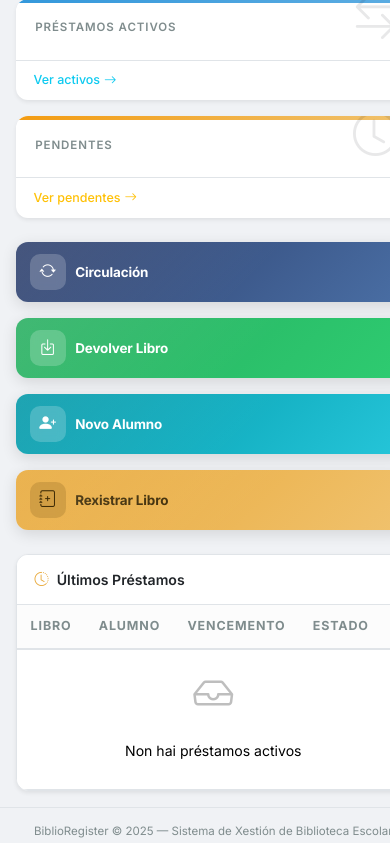
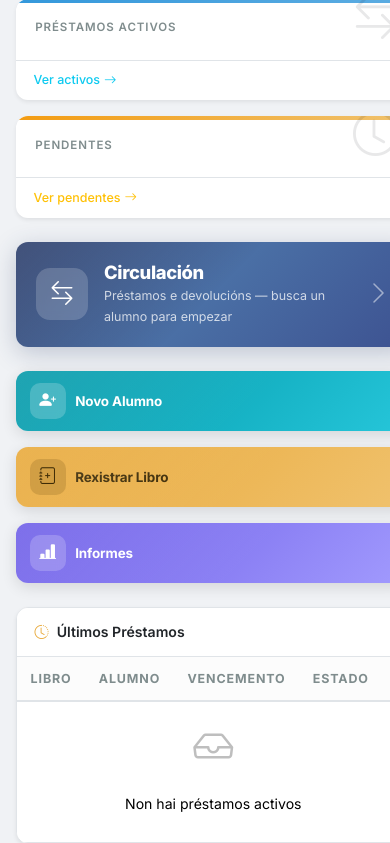
Before and after one commit to xurxoxto/biblioregister, a Python web app: template templates/dashboard.html in a window 390 px wide. Shown: the part 313-1156 px from the top of the page. Run offline with Jinja, Linux system fonts and the light colour scheme; the template is opened without the code that fills it, so the values that code supplies are empty.

Commit message:
ui: redesign dashboard - hero Circulación button, remove redundant Devolver
- Remove duplicate Devolver tile (same destination as Circulación)
- New full-width hero button for Circulación (most used action)
- 3 secondary tiles: Novo Alumno, Rexistrar Libro, Informes
- Hero has larger icon, bolder text, prominent styling
- Responsive: adapts well to mobile

```diff
--- a/static/css/style.css
+++ b/static/css/style.css
@@ -352,12 +352,79 @@ a:hover { color: var(--br-accent); }
     transform: translateX(0);
 }
 
-.action-tile-prestamo { background: linear-gradient(135deg, #2c3e6b, #4a6fa5); }
-.action-tile-devolucion { background: linear-gradient(135deg, #27ae60, #2ecc71); }
 .action-tile-alumno { background: linear-gradient(135deg, #0097a7, #26c6da); }
 .action-tile-libro { background: linear-gradient(135deg, #e8a838, #f0c26e); color: #3e2c06; }
 .action-tile-libro .action-tile-icon { background: rgba(62,44,6,0.15); }
 .action-tile-libro .action-tile-desc { opacity: 0.7; }
+.action-tile-reports { background: linear-gradient(135deg, #6c5ce7, #a29bfe); }
+
+/* ── Hero Action (Circulación) ──────────────────────────────────── */
+.action-hero {
+    display: flex; align-items: center; gap: 1.25rem;
+    padding: 1.5rem 1.75rem;
+    border-radius: var(--br-radius);
+    background: linear-gradient(135deg, #2c3e6b 0%, #4a6fa5 50%, #3d5291 100%);
+    color: #fff;
+    text-decoration: none;
+    position: relative;
+    overflow: hidden;
+    transition: all 0.3s cubic-bezier(0.4, 0, 0.2, 1);
+    box-shadow: 0 6px 24px rgba(44,62,107,0.25);
+}
+.action-hero:hover {
+    transform: translateY(-3px);
+    box-shadow: 0 12px 40px rgba(44,62,107,0.35);
+    color: #fff; text-decoration: none;
+}
+.action-hero:active { transform: translateY(-1px); }
+.action-hero::before {
+    content: ''; position: absolute; inset: 0;
+    background: linear-gradient(135deg, rgba(255,255,255,0.1) 0%, transparent 50%);
+    pointer-events: none;
+}
+.action-hero-icon {
+    width: 64px; height: 64px;
+    border-radius: 18px;
+    background: rgba(255,255,255,0.18);
+    display: flex; align-items: center; justify-content: center;
+    font-size: 1.8rem;
+    flex-shrink: 0;
+    backdrop-filter: blur(4px);
+    transition: var(--br-transition);
+}
+.action-hero:hover .action-hero-icon {
+    background: rgba(255,255,255,0.28);
+    transform: scale(1.06);
+}
+.action-hero-body { flex: 1; min-width: 0; }
+.action-hero-title {
+    display: block;
+    font-size: 1.35rem; font-weight: 800;
+    letter-spacing: -0.02em;
+    line-height: 1.2;
+}
+.action-hero-desc {
+    display: block;
+    font-size: 0.85rem;
+    opacity: 0.75;
+    font-weight: 400;
+    margin-top: 0.2rem;
+}
+.action-hero-arrow {
+    font-size: 1.5rem; opacity: 0.5;
+    transition: all 0.25s ease;
+    flex-shrink: 0;
+}
+.action-hero:hover .action-hero-arrow {
+    opacity: 1;
+    transform: translateX(4px);
+}
+@media (max-width: 576px) {
+    .action-hero { padding: 1.2rem 1.25rem; gap: 1rem; }
+    .action-hero-icon { width: 52px; height: 52px; font-size: 1.5rem; border-radius: 14px; }
+    .action-hero-title { font-size: 1.15rem; }
+    .action-hero-desc { font-size: 0.78rem; }
+}
 
 /* ── Return / Renew Buttons ─────────────────────────────────────── */
 .btn-return {
--- a/templates/dashboard.html
+++ b/templates/dashboard.html
@@ -55,33 +55,21 @@
     </div>
 </div>
 
-<!-- ── Hero Quick Actions ─────────────────────────────────── -->
+<!-- ── Hero: Circulación ───────────────────────────────── -->
+<a href="{{ url_for('loan_checkout') }}" class="action-hero mb-4">
+    <div class="action-hero-icon">
+        <i class="bi bi-arrow-left-right"></i>
+    </div>
+    <div class="action-hero-body">
+        <span class="action-hero-title">Circulación</span>
+        <span class="action-hero-desc">Préstamos e devolucións — busca un alumno para empezar</span>
+    </div>
+    <i class="bi bi-chevron-right action-hero-arrow"></i>
+</a>
+
+<!-- ── Secondary Actions ──────────────────────────────────── -->
 <div class="row g-3 mb-4">
-    <div class="col-sm-6 col-lg-3">
-        <a href="{{ url_for('loan_checkout') }}" class="action-tile action-tile-prestamo">
-            <div class="action-tile-icon">
-                <i class="bi bi-arrow-repeat"></i>
-            </div>
-            <div class="action-tile-body">
-                <span class="action-tile-title">Circulación</span>
-                <span class="action-tile-desc">Préstamos e devolucións</span>
-            </div>
-            <i class="bi bi-arrow-right action-tile-arrow"></i>
-        </a>
-    </div>
-    <div class="col-sm-6 col-lg-3">
-        <a href="{{ url_for('loan_checkout') }}" class="action-tile action-tile-devolucion">
-            <div class="action-tile-icon">
-                <i class="bi bi-box-arrow-in-down"></i>
-            </div>
-            <div class="action-tile-body">
-                <span class="action-tile-title">Devolver Libro</span>
-                <span class="action-tile-desc">Rexistrar unha devolución</span>
-            </div>
-            <i class="bi bi-arrow-right action-tile-arrow"></i>
-        </a>
-    </div>
-    <div class="col-sm-6 col-lg-3">
+    <div class="col-sm-6 col-lg-4">
         <a href="{{ url_for('student_new') }}" class="action-tile action-tile-alumno">
             <div class="action-tile-icon">
                 <i class="bi bi-person-plus-fill"></i>
@@ -93,7 +81,7 @@
             <i class="bi bi-arrow-right action-tile-arrow"></i>
         </a>
     </div>
-    <div class="col-sm-6 col-lg-3">
+    <div class="col-sm-6 col-lg-4">
         <a href="{{ url_for('book_new') }}" class="action-tile action-tile-libro">
             <div class="action-tile-icon">
                 <i class="bi bi-journal-plus"></i>
@@ -101,6 +89,18 @@
             <div class="action-tile-body">
                 <span class="action-tile-title">Rexistrar Libro</span>
                 <span class="action-tile-desc">Engadir ao catálogo</span>
+            </div>
+            <i class="bi bi-arrow-right action-tile-arrow"></i>
+        </a>
+    </div>
+    <div class="col-sm-6 col-lg-4">
+        <a href="{{ url_for('report_index') }}" class="action-tile action-tile-reports">
+            <div class="action-tile-icon">
+                <i class="bi bi-bar-chart-line-fill"></i>
+            </div>
+            <div class="action-tile-body">
+                <span class="action-tile-title">Informes</span>
+                <span class="action-tile-desc">Estatísticas e exportación</span>
             </div>
             <i class="bi bi-arrow-right action-tile-arrow"></i>
         </a>
```
